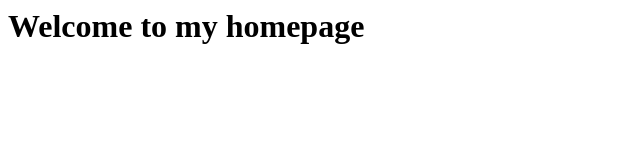
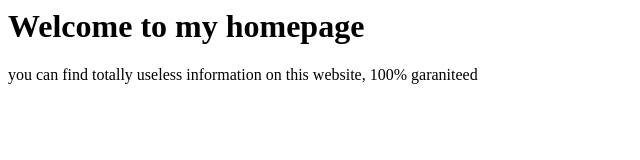
Before and after one commit to 3rfun0/mytestwebsite, a plain HTML site: page index.html in a window 1280 px wide. Shown: the whole page, without its empty margins (0-640 px from the left). Drawn offline with Linux system fonts and the light colour scheme.

Commit message:
modified index.html to describe the website

```diff
--- a/index.html
+++ b/index.html
@@ -4,5 +4,6 @@
 </head>
 <body>
 <h1> Welcome to my homepage </h1>
+<p> you can find totally useless information on this website, 100% garaniteed </p>
 </body>
 </html>
```
